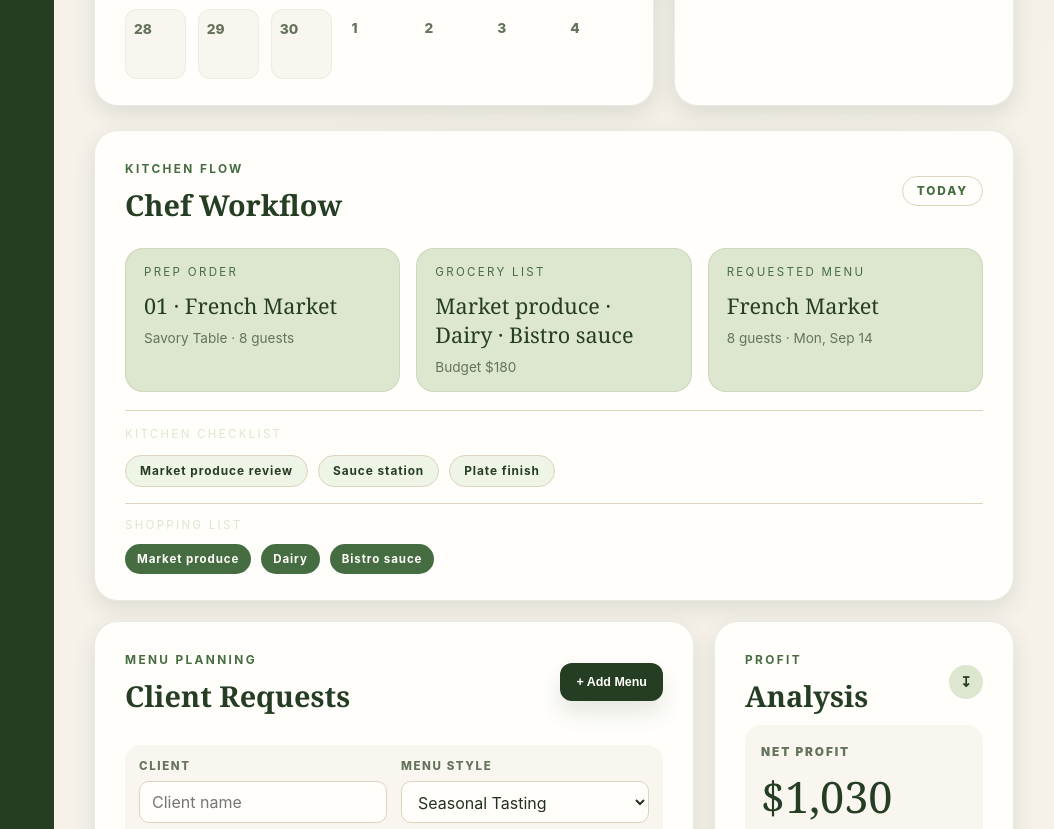
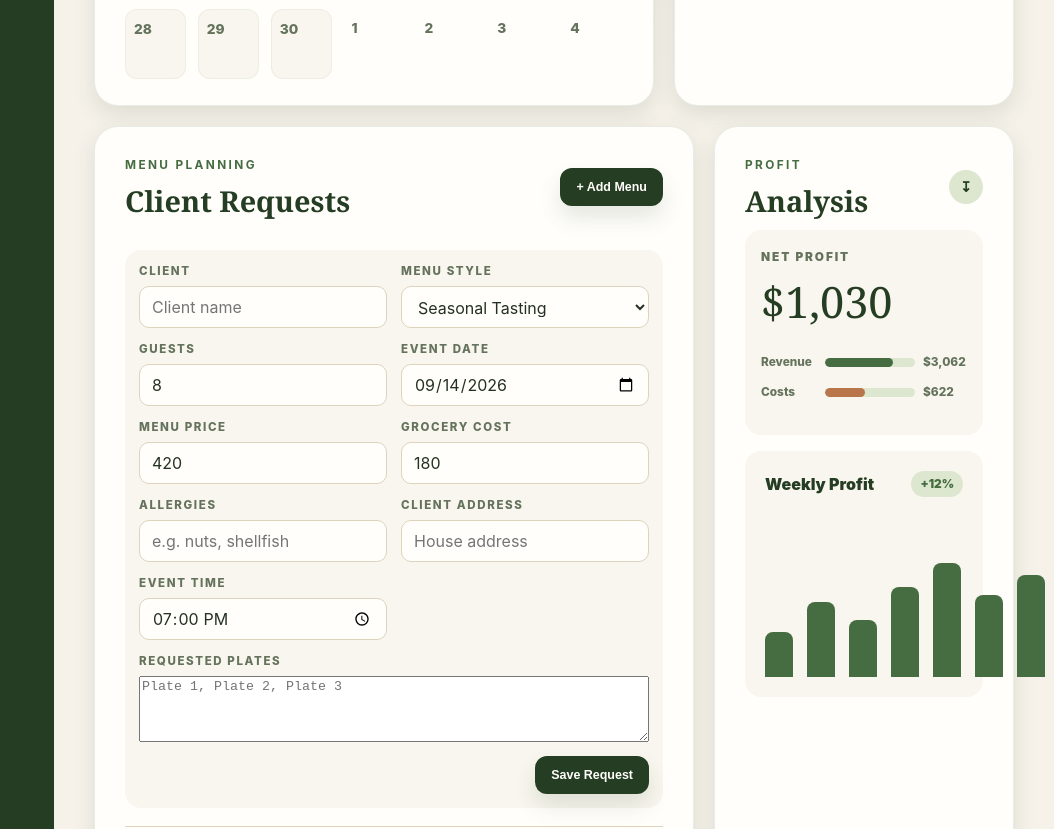
Before and after one commit to JoaoPedroAlex/chef-planner, a website: page index.html in a window 1280 px wide. Shown: the part 1027-1856 px from the top of the page, without its empty margins (226-1280 px from the left). Drawn offline with Linux system fonts and the light colour scheme.

Commit message:
Update index.html

```diff
--- a/index.html
+++ b/index.html
@@ -187,51 +187,6 @@
                 <span class="timeline-title">Dinner service</span>
                 <span class="timeline-detail">4 clients / 2 courses</span>
               </div>
-            </div>
-          </div>
-        </article>
-      </section>
-
-      <section class="workflow-strip" id="groceries">
-        <article class="panel workflow-panel">
-          <div class="panel-header compact">
-            <div>
-              <span class="panel-kicker">Kitchen Flow</span>
-              <h2>Chef Workflow</h2>
-            </div>
-            <span class="panel-tag">Today</span>
-          </div>
-          <div class="workflow-grid">
-            <div class="workflow-card">
-              <span class="mini-label">Prep Order</span>
-              <div class="workflow-value" id="prepOrder">01 · First Menu</div>
-              <div class="workflow-detail" id="prepDetail">Prep equipment and mise en place</div>
-            </div>
-            <div class="workflow-card">
-              <span class="mini-label">Grocery List</span>
-              <div class="workflow-value" id="groceryList">Farm market pickup</div>
-              <div class="workflow-detail" id="groceryDetail">Budget $180</div>
-            </div>
-            <div class="workflow-card">
-              <span class="mini-label">Requested Menu</span>
-              <div class="workflow-value" id="serviceMenu">French Market</div>
-              <div class="workflow-detail" id="serviceDetail">8 guests · Sun, Sep 14</div>
-            </div>
-          </div>
-          <div class="workflow-checklist">
-            <span class="mini-label">Kitchen Checklist</span>
-            <ul class="prep-checklist" id="prepChecklist">
-              <li>Station setup</li>
-              <li>Ingredient check</li>
-              <li>Service call</li>
-            </ul>
-          </div>
-          <div class="workflow-shopping">
-            <span class="mini-label">Shopping List</span>
-            <div class="shopping-list" id="shoppingList">
-              <span class="shopping-item">Market produce</span>
-              <span class="shopping-item">Fresh herbs</span>
-              <span class="shopping-item">Chef sauces</span>
             </div>
           </div>
         </article>
```
